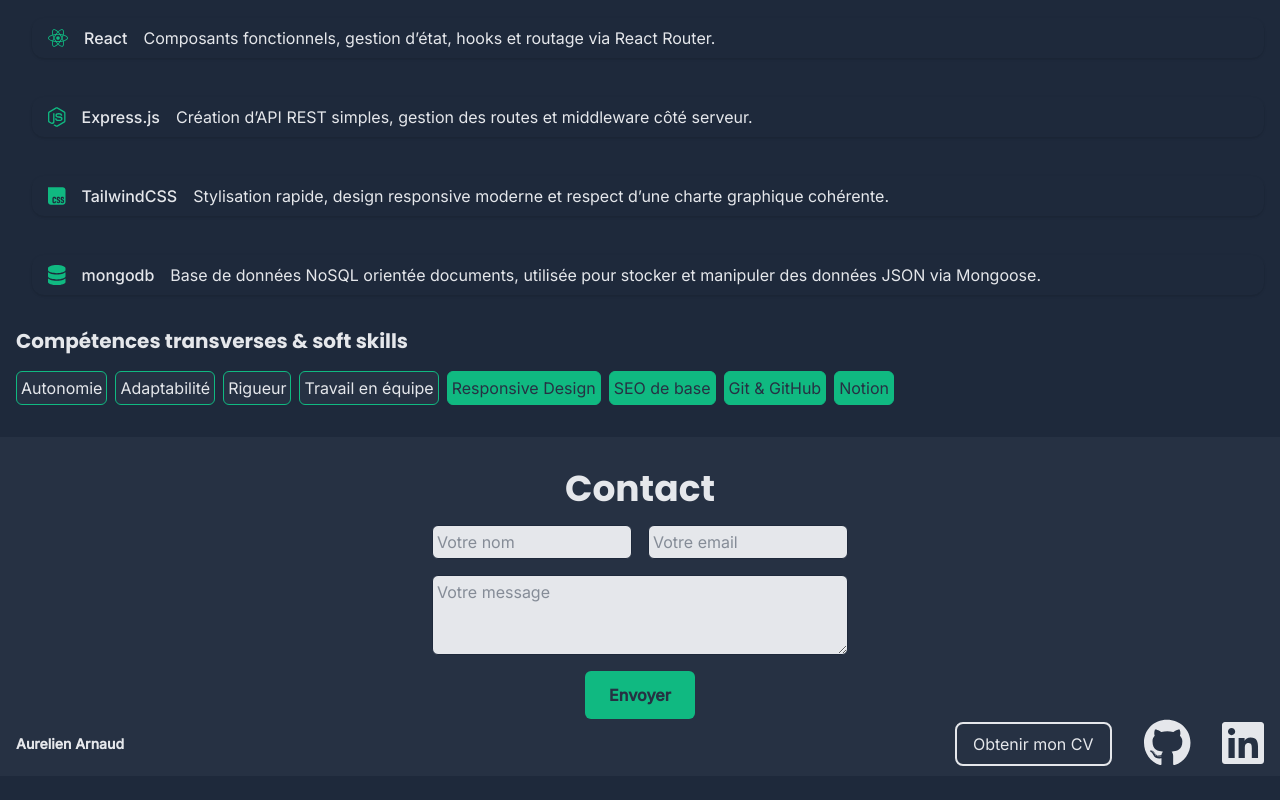
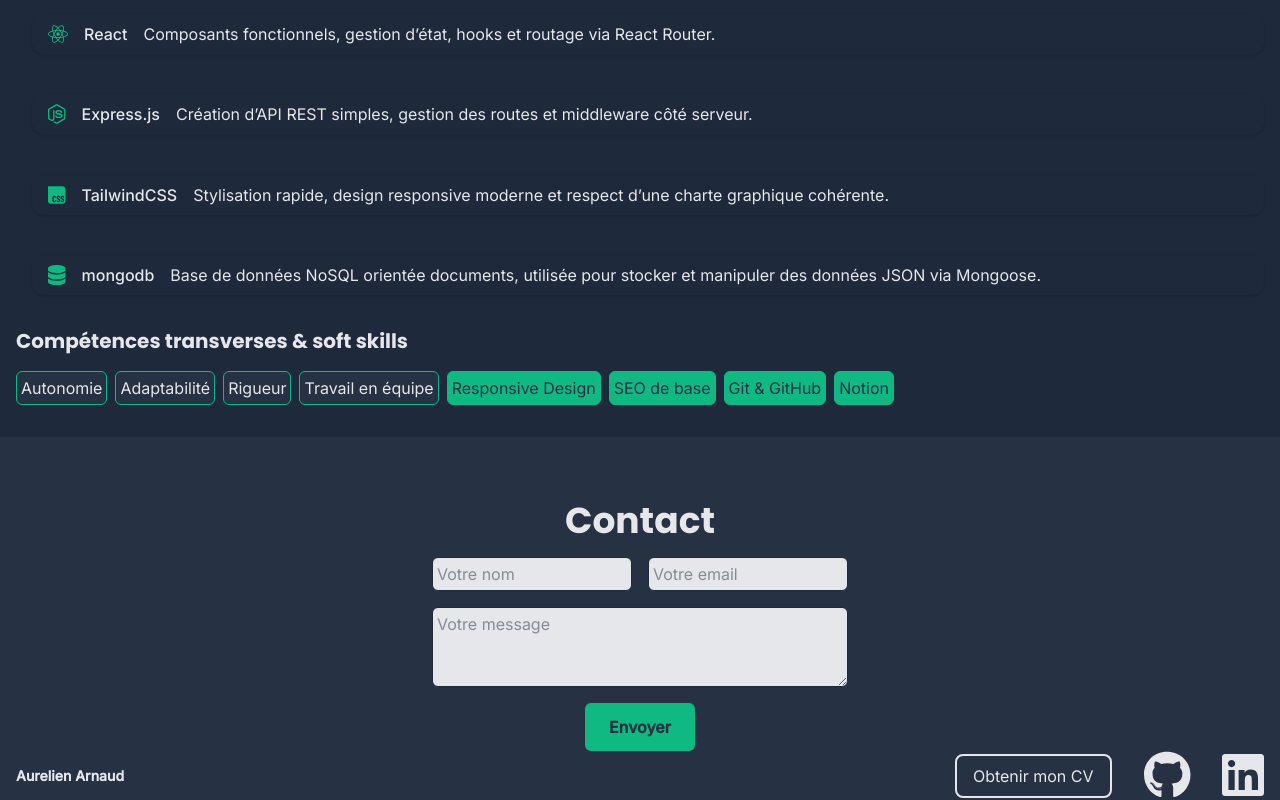
Before and after one commit to aurelienrnd/portfolio, a React (Vite) app: page / in a window 1280 px wide. Shown: the part 1963-2763 px from the top of the page. Before the commit the page ends 2739 px from the top, so only its background shows below. Built offline with nearby package versions, Linux system fonts and the light colour scheme.

Commit message:
fix ScrollToAnchor.tsx style.css : ajout de la hauteur du header au scroll pour posittioner le header

```diff
--- a/src/components/utility/ScrollToAnchor.tsx
+++ b/src/components/utility/ScrollToAnchor.tsx
@@ -21,9 +21,19 @@ function ScrollToAnchor(): null {
       // On ajoute un délai pour s'assurer que le DOM est complètement chargé
       setTimeout(() => {
         // On fait défiler jusqu'à l'élément avec l'ID "lastHash"
-        document
-          .getElementById(lastHash.current)
-          ?.scrollIntoView({ behavior: 'smooth', block: 'start' });
+        const target = document.getElementById(lastHash.current);
+        if (target) {
+          //On laisse un espace de 64px avant l'élément pour le sticky header
+          const stickyHearder = -64;
+          const y =
+            target.getBoundingClientRect().top +
+            window.pageYOffset +
+            stickyHearder;
+
+          window.scrollTo({ top: y, behavior: 'smooth' });
+        }
+
+        // On réinitialise "lastHash" pour éviter de faire défiler à nouveau
         lastHash.current = '';
       }, 100);
     }
--- a/src/styles/style.css
+++ b/src/styles/style.css
@@ -92,11 +92,11 @@
   }
 
   section {
-    @apply px-4 pt-18 pb-8;
+    @apply px-4 pt-16 pb-8;
   }
 
   footer {
-    @apply px-4 pt-8 pb-2 bg-color-four flex flex-col md:items-center gap-8 md:gap-0 w-full text-center;
+    @apply px-4 pt-16 pb-0 bg-color-four flex flex-col md:items-center gap-8 md:gap-0 w-full text-center;
   }
 
   h1,
```
